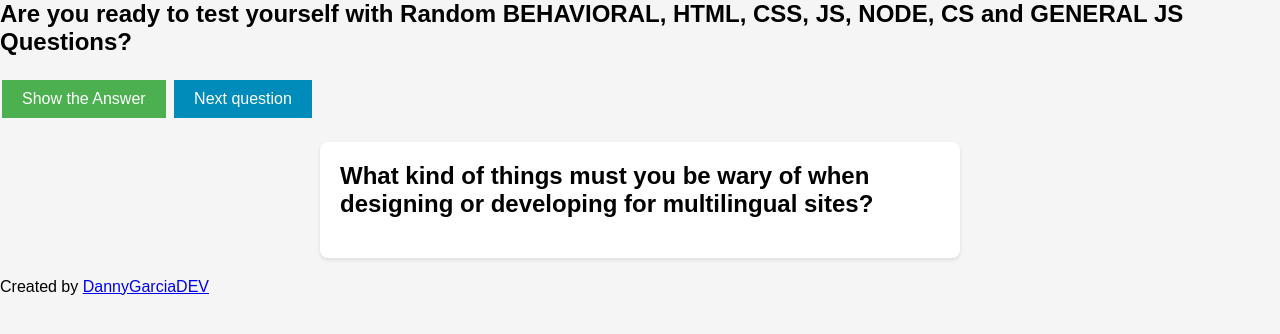
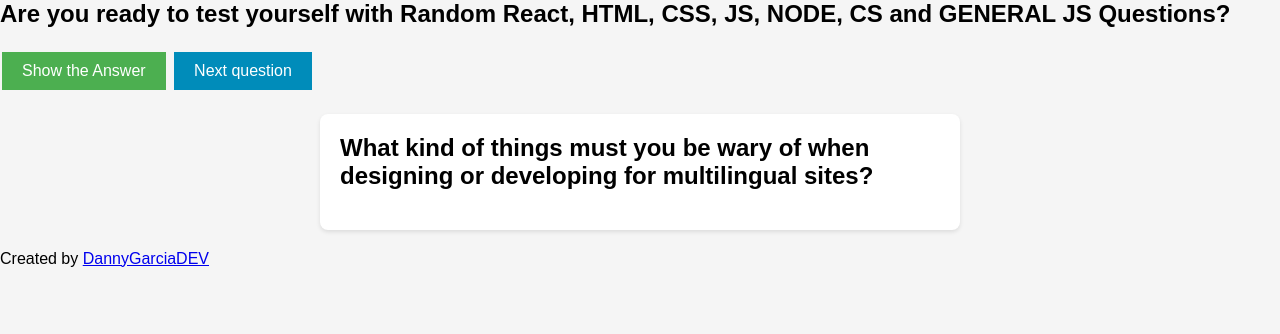
Before and after one commit to DannyGarciaDEV/jsbinAnswers, a plain HTML site: page index.html in a window 1280 px wide. Drawn offline with Linux system fonts and the light colour scheme.

Commit message:
removing behavioral html and adding react

```diff
--- a/index.html
+++ b/index.html
@@ -7,7 +7,7 @@
     <link href="css/style.css" rel="stylesheet" >
 </head>
 <body>
-    <h2> Are you ready to test yourself with Random BEHAVIORAL, HTML, CSS, JS, NODE, CS and GENERAL JS Questions? </h2>
+    <h2> Are you ready to test yourself with Random React, HTML, CSS, JS, NODE, CS and GENERAL JS Questions? </h2>
     <button id="answer"> Show the Answer</button>
     <button id="refresh"> Next question</button>
     <div>
```
